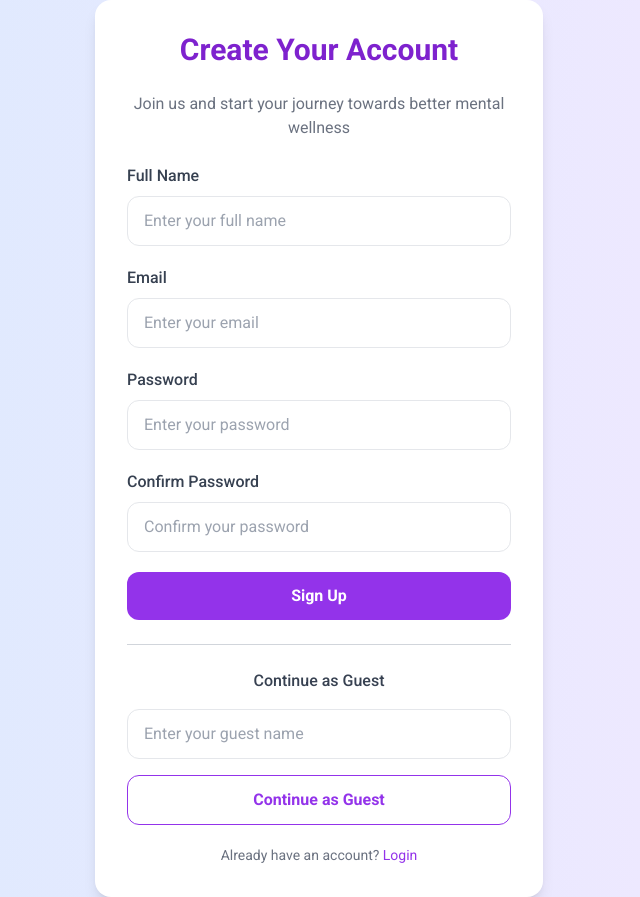
After one commit to ShivanshGupta-25/MHC-Platform, a Python web app: template templates/signup.html in a window 1280 px wide. The commit adds this page. Shown: the whole page, without its empty margins (321-961 px from the left). Run offline with Jinja, Linux system fonts and the light colour scheme; the template is opened without the code that fills it, so the values that code supplies are empty; some libraries are stand-ins or nearby versions.

Commit message:
Added the Home,login and signup page

```diff
--- /dev/null
+++ b/templates/signup.html
@@ -0,0 +1,75 @@
+<!DOCTYPE html>
+<html lang="en">
+<head>
+    <meta charset="UTF-8">
+    <meta name="viewport" content="width=device-width, initial-scale=1.0">
+    <title>Mental Wellness Platform - Sign Up</title>
+    <script src="https://cdn.tailwindcss.com"></script>
+    <link rel="preconnect" href="https://fonts.googleapis.com">
+    <link rel="preconnect" href="https://fonts.gstatic.com" crossorigin>
+    <link href="https://fonts.googleapis.com/css2?family=Roboto:wght@400;500;700&display=swap" rel="stylesheet">
+    <style>
+        body { font-family: 'Roboto', sans-serif; }
+    </style>
+</head>
+<body class="bg-gradient-to-r from-blue-100 to-purple-100 min-h-screen flex items-center justify-center">
+
+    <div class="bg-white shadow-lg rounded-2xl p-8 w-full max-w-md">
+        <h2 class="text-3xl font-bold text-center text-purple-700 mb-6">Create Your Account</h2>
+        <p class="text-center text-gray-500 mb-6">Join us and start your journey towards better mental wellness</p>
+
+        <form action="/signup" method="POST" class="space-y-5">
+            <!-- Full Name -->
+            <div>
+                <label for="full_name" class="block text-gray-700 font-medium mb-2">Full Name</label>
+                <input type="text" id="full_name" name="full_name" placeholder="Enter your full name"
+                    class="w-full px-4 py-3 border rounded-xl focus:outline-none focus:ring-2 focus:ring-purple-300 focus:border-purple-500">
+            </div>
+
+            <!-- Email -->
+            <div>
+                <label for="email" class="block text-gray-700 font-medium mb-2">Email</label>
+                <input type="email" id="email" name="email" placeholder="Enter your email"
+                    class="w-full px-4 py-3 border rounded-xl focus:outline-none focus:ring-2 focus:ring-purple-300 focus:border-purple-500">
+            </div>
+
+            <!-- Password -->
+            <div>
+                <label for="password" class="block text-gray-700 font-medium mb-2">Password</label>
+                <input type="password" id="password" name="password" placeholder="Enter your password"
+                    class="w-full px-4 py-3 border rounded-xl focus:outline-none focus:ring-2 focus:ring-purple-300 focus:border-purple-500">
+            </div>
+
+            <!-- Confirm Password -->
+            <div>
+                <label for="confirm_password" class="block text-gray-700 font-medium mb-2">Confirm Password</label>
+                <input type="password" id="confirm_password" name="confirm_password" placeholder="Confirm your password"
+                    class="w-full px-4 py-3 border rounded-xl focus:outline-none focus:ring-2 focus:ring-purple-300 focus:border-purple-500">
+            </div>
+
+            <!-- Signup Button -->
+            <button type="submit" class="w-full bg-purple-600 text-white py-3 rounded-xl hover:bg-purple-700 transition duration-300 font-semibold">
+                Sign Up
+            </button>
+        </form>
+
+        <!-- OR Guest Signup -->
+        <div class="my-6 border-t border-gray-300"></div>
+
+        <h3 class="text-center text-gray-700 font-medium mb-4">Continue as Guest</h3>
+        <form action="/guest-login" method="POST" class="space-y-4">
+            <input type="text" name="guest_name" placeholder="Enter your guest name"
+                class="w-full px-4 py-3 border rounded-xl focus:outline-none focus:ring-2 focus:ring-purple-300 focus:border-purple-500">
+            <button type="submit" class="w-full border border-purple-600 text-purple-600 py-3 rounded-xl hover:bg-purple-50 transition duration-300 font-semibold">
+                Continue as Guest
+            </button>
+        </form>
+
+        <p class="text-center text-gray-500 text-sm mt-5">
+            Already have an account?
+            <a href="/login" class="text-purple-600 hover:underline">Login</a>
+        </p>
+    </div>
+
+</body>
+</html>
```
Also changed, not shown: templates/home.html (+93 -5 lines), templates/login.html (added, +60 -0 lines).
